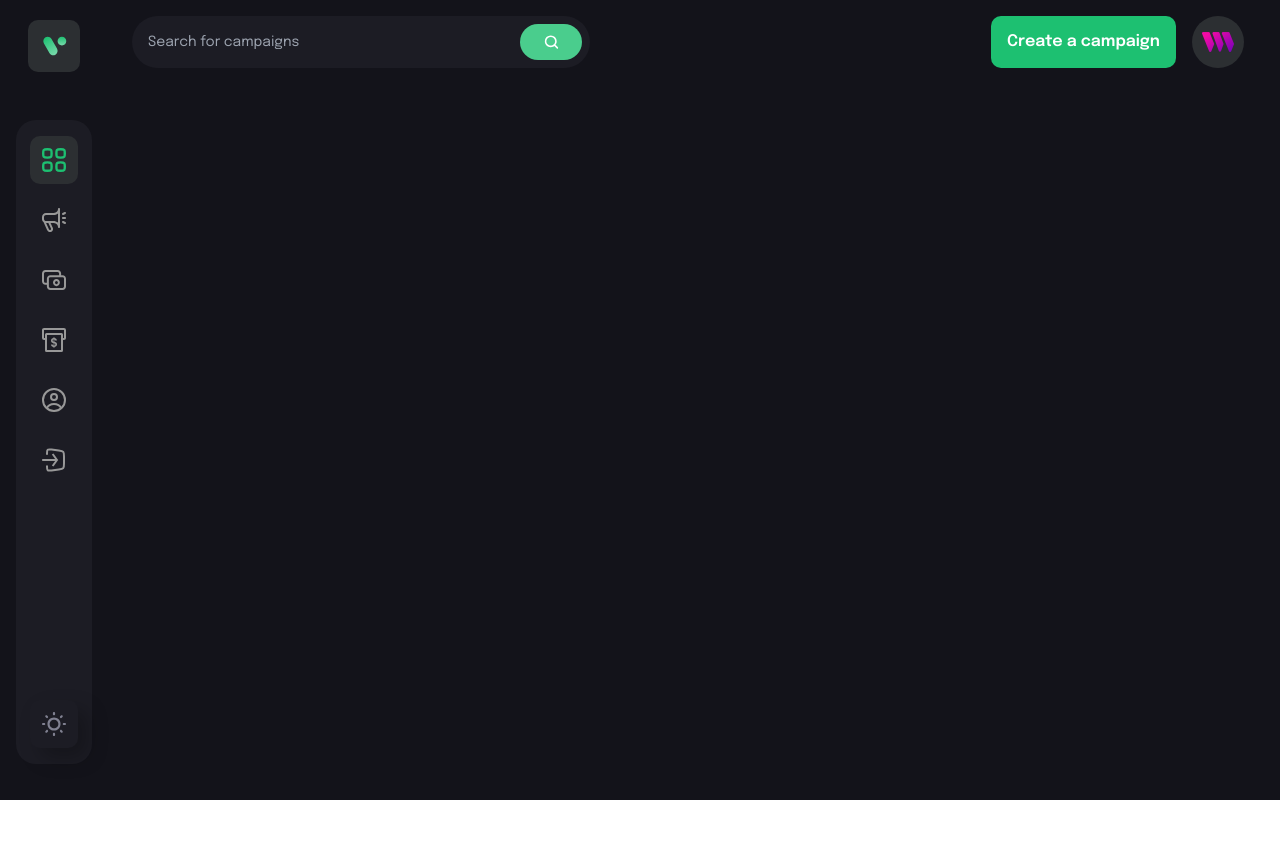
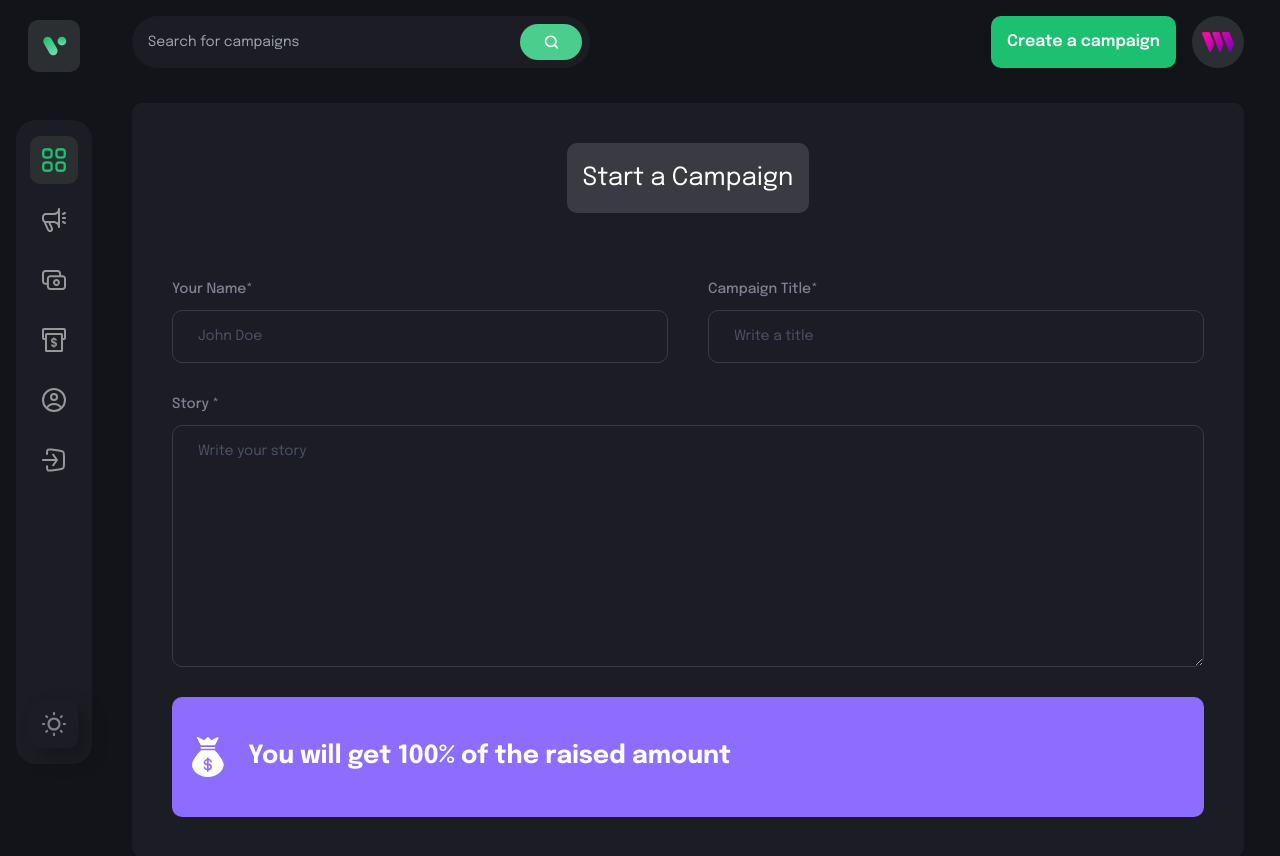
Before and after one commit to timurtul/crowdfunding-web3, a React (Vite) app in the folder client/: page /create-campaign in a window 1280 px wide. Before the commit this address had no page. Shown: the top 856 px of the page. Before the commit the page ends 800 px from the top, so only its background shows below. Built offline with nearby package versions, Linux system fonts and the light colour scheme; what @thirdweb-dev/react would draw is missing.

Commit message:
create-campaign

```diff
--- a/client/src/App.jsx
+++ b/client/src/App.jsx
@@ -17,6 +17,9 @@
 
         <Routes>
           <Route path='/' element={<Home />} />
+          <Route path="/profile" element={<Profile />} />
+          <Route path='/create-campaign' element={<CreateCampaign />}/>
+          <Route path="/campaign-details/:id" element={<CampaignDetails />} />
         </Routes>
 
       </div>
--- /dev/null
+++ b/client/src/components/FormField.jsx
@@ -0,0 +1,35 @@
+import React from 'react'
+
+const FormField = ({ labelName, placeholder, inputType, isTextArea, value, handleChange}) => {
+  return (
+     <label className="flex-1 w-full flex flex-col">
+        {labelName && (
+            <span className="font-epilogue font-medium text-[14px] leading-[22px] text-[#808191] mb-[10px]"> {labelName}
+            </span>
+        )}
+        {isTextArea ? (
+            <textarea
+            required
+            value={value}
+            onChange={handleChange}
+            type={inputType}
+            rows={10}
+            placeholder= {placeholder}
+            className="py-[15px] sm:px-[25px] px-[15px] outline-none border-[1px] border-[#3a3a43] bg-transparent font-epilogue text-white text-[14px] placeholder:text-[#4b5264] rounded-[10px] sm:min-w-[300px]"
+            />
+        ) : (
+            <input
+            required
+            value={value}
+            onChange={handleChange}
+            type={inputType}
+            step="0.1"
+            placeholder= {placeholder}
+            className="py-[15px] sm:px-[25px] px-[15px] outline-none border-[1px] border-[#3a3a43] bg-transparent font-epilogue text-white text-[14px] placeholder:text-[#4b5264] rounded-[10px] sm:min-w-[300px]"
+            />
+        )}
+     </label>
+    )
+}
+
+export default FormField
--- a/client/src/components/index.js
+++ b/client/src/components/index.js
@@ -1,3 +1,4 @@
 export { default as Sidebar } from './Sidebar';
 export { default as Navbar } from './Navbar';
 export { default as CustomButton } from './CustomButton';
+export { default as FormField } from './FormField';
--- a/client/src/pages/CreateCampaign.jsx
+++ b/client/src/pages/CreateCampaign.jsx
@@ -1,8 +1,67 @@
-import React from 'react'
+import React, { useState } from 'react'
+import { useNavigate } from 'react-router-dom';
+import { ethers } from 'ethers';
+
+import { money } from '../assets';
+import { CustomButton, FormField } from '../components';
+import { checkIfImage } from '../utils';
+
 
 const CreateCampaign = () => {
+  const navigate = useNavigate();
+  const [isLoading, setIsLoading] = useState(false);
+  const [form, setForm] = useState({
+    name: '',
+    title: '',
+    description: '',
+    target: '',
+    deadline: '',
+    image: ''
+
+  });
+  const handleSubmit = () => {
+
+  }
+
   return (
-    <div>CreateCampaign</div>
+    <div className="bg-[#1c1c24] flex justify-center items-center flex-col rounded-[10px] sm:p-10 p-4">
+      {isLoading && 'Loader...'}
+      <div className="flex justify-center items-center p-[16px] sm:min-w-[#380px] bg-[#3a3a43] rounded-[10px]">
+        <h1 className="font-epilogue fant-bold sm:text-[25px] text-[18px] leading-[38px] text-white">Start a Campaign</h1>
+      </div>
+
+      <form onSubmit={handleSubmit} className="w-full mt-[65px] flex flex-col gap-[30px]">
+        <div className="flex flex-wrap gap-[40px]">
+          <FormField
+            labelName="Your Name*"
+            placeholder="John Doe"
+            inputType="text"
+            value={form.name}
+            handleChange={() => { }}
+          />
+
+          <FormField
+            labelName="Campaign Title*"
+            placeholder="Write a title"
+            inputType="text"
+            value={form.title}
+            handleChange={() => { }}
+          />
+          </div>
+
+          <FormField
+            labelName="Story *"
+            placeholder="Write your story"
+            isTextArea
+            value={form.description}
+            handleChange={() => { }}
+          />
+        <div className="w-full flex justify-start items-center p-4 bg-[#8c6dfd] h-[120px] rounded-[10px]">
+            <img src={money} alt="money" className="w-[40px] h-[40px] object-contain" />
+            <h4 className="font-epilogue font-bold text-[25px] text-white ml-[20px]">You will get 100% of the raised amount</h4>
+          </div>
+      </form>
+    </div>
   )
 }
 
```
